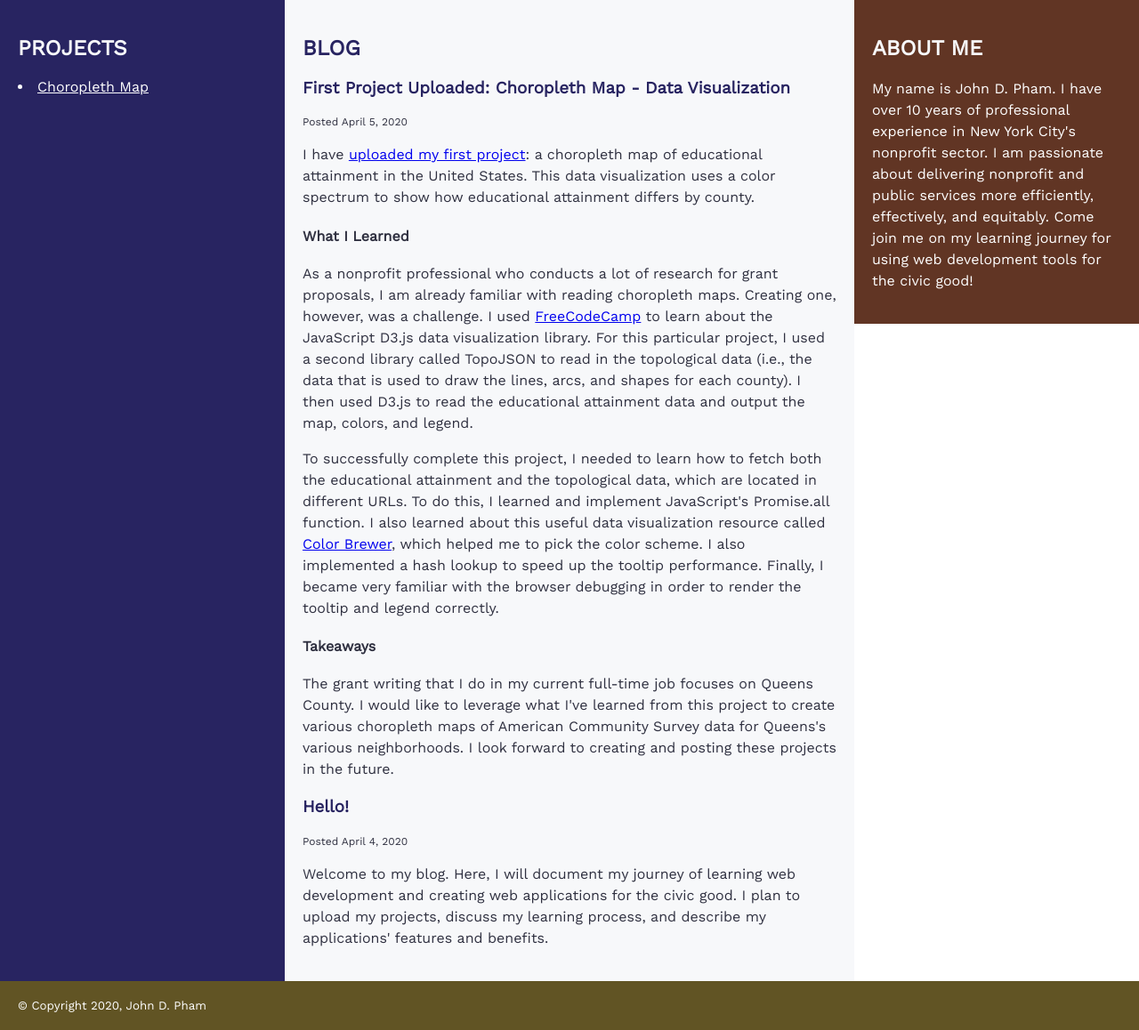
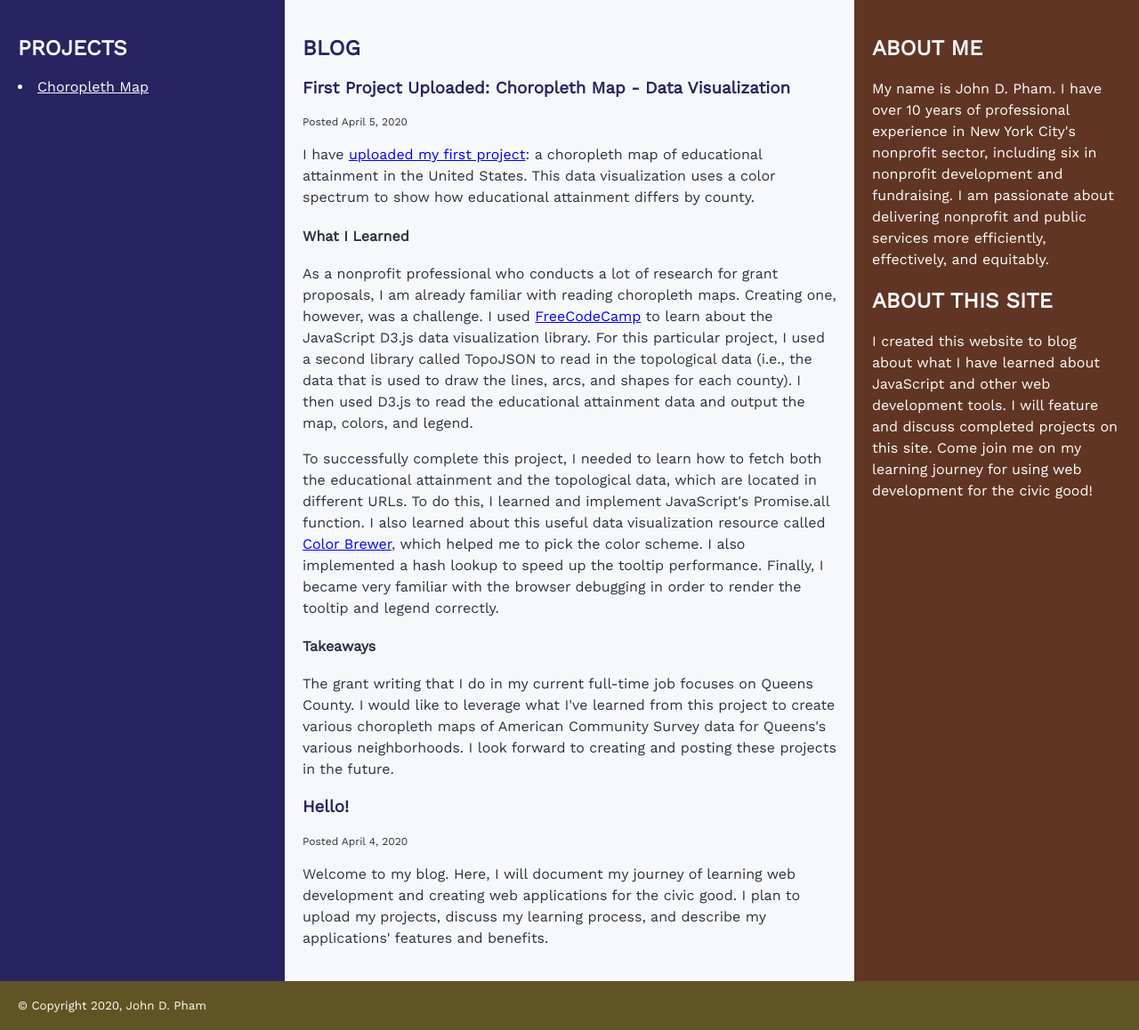
Before and after one commit to johnpham0527/blog, a PHP site: page / in a window 1280 px wide. Shown: the part 121-1279 px from the top of the page at 89% size. Run offline with PHP 8.4, Linux system fonts and the light colour scheme.

Commit message:
Update aside for index page

```diff
--- a/css/grid.css
+++ b/css/grid.css
@@ -82,7 +82,7 @@ nav h2 {
     color: #F7F8FA;
 }
 
-main, nav {
+main, nav, aside {
     grid-row: 2 / 4;
 }
 
--- a/index.html
+++ b/index.html
@@ -47,10 +47,13 @@
       <aside role="complementary">
         <h2>About Me</h2>
         <section>
-          <p>My name is John D. Pham. I have over 10 years of professional experience in New York City's nonprofit sector.
-          I am passionate about delivering nonprofit and public services more efficiently, effectively, and equitably.
-          Come join me on my learning journey for using web development tools for the civic good!</p>
+          <p>My name is John D. Pham. I have over 10 years of professional experience in New York City's nonprofit sector, including six in nonprofit development and fundraising.
+          I am passionate about delivering nonprofit and public services more efficiently, effectively, and equitably.</p>
         </section>
+        <h2>About This Site</h2>
+        <p>I created this website to blog about what I have learned about JavaScript and other web development tools.
+          I will feature and discuss completed projects on this site.
+          Come join me on my learning journey for using web development for the civic good!</p>
       </aside>
       <footer role="contentinfo">
         <small>&copy; Copyright 2020, John D. Pham</small>
```
